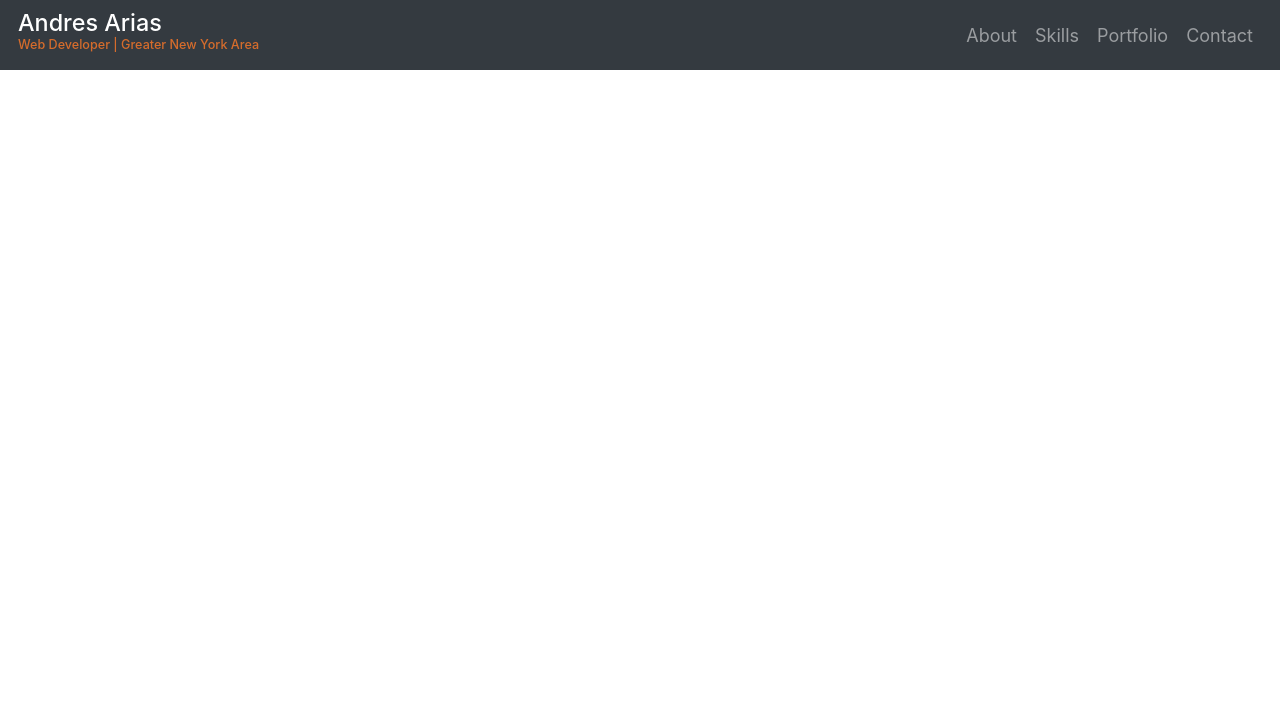
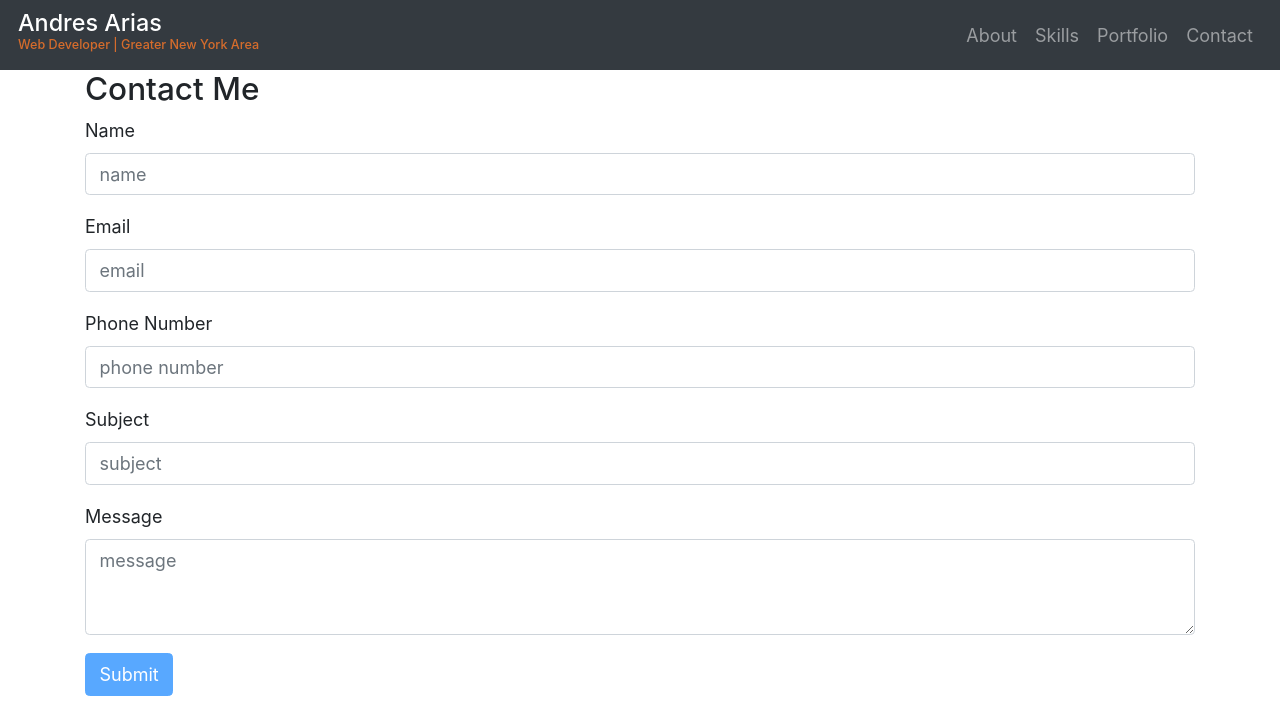
Before and after one commit to aarias89/aarias89.github.io, a Gatsby site in the folder aarias89.github.io/: page / in a window 1280 px wide. Built offline with nearby package versions, Linux system fonts and the light colour scheme; Gatsby itself is replaced by a stand-in of ours.

Commit message:
Create controlled form with validation fields for contact form component

```diff
--- a/aarias89.github.io/gatsby-config.js
+++ b/aarias89.github.io/gatsby-config.js
@@ -24,7 +24,7 @@ module.exports = {
         background_color: `#663399`,
         theme_color: `#663399`,
         display: `minimal-ui`,
-        icon: `src/images/wolf-one-paw.png`, // This path is relative to the root of the site.
+        icon: `src/images/gatsby-icon.png`, // This path is relative to the root of the site.
       },
     },
     // this (optional) plugin enables Progressive Web App + Offline functionality
--- /dev/null
+++ b/aarias89.github.io/src/components/contact-form.js
@@ -0,0 +1,41 @@
+import React, { Component } from "react"
+import Form from "react-bootstrap/Form"
+import Button from "react-bootstrap/Button"
+import ButtonToolbar from "react-bootstrap/ButtonToolbar"
+
+class ContactForm extends Component {
+  render() {
+    return (
+      <div className="container">
+        <h3>Contact Me</h3>
+        <Form action="https://formspree.io/andresar11@gmail.com" method="POST">
+          <Form.Group controlId="exampleForm.ControlInput1">
+            <Form.Label>Name</Form.Label>
+            <Form.Control type="text" placeholder="full name" />
+          </Form.Group>
+          <Form.Group controlId="exampleForm.ControlInput1">
+            <Form.Label>Phone Number</Form.Label>
+            <Form.Control type="text" placeholder="phone number" />
+          </Form.Group>
+          <Form.Group controlId="exampleForm.ControlInput1">
+            <Form.Label>Subject</Form.Label>
+            <Form.Control type="text" placeholder="subject" />
+          </Form.Group>
+          <Form.Group controlId="exampleForm.ControlInput1">
+            <Form.Label>Email address</Form.Label>
+            <Form.Control type="email" placeholder="name@example.com" />
+          </Form.Group>
+          <Form.Group controlId="exampleForm.ControlTextarea1">
+            <Form.Label>Message</Form.Label>
+            <Form.Control as="textarea" rows="3" />
+          </Form.Group>
+          <ButtonToolbar>
+            <Button as="input" type="submit" value="Submit" />
+          </ButtonToolbar>
+        </Form>
+      </div>
+    )
+  }
+}
+
+export default ContactForm
--- a/aarias89.github.io/src/components/layout.css
+++ b/aarias89.github.io/src/components/layout.css
@@ -620,3 +620,15 @@ pre tt:after {
     font-size: 100%;
   }
 }
+
+/* ========    CUSTOM CSS  */
+
+.form-control {
+  width: 50%;
+  border: 1px solid #ccc;
+  padding: 10px;
+}
+
+.control-error {
+  border: 1px solid red !important;
+}
--- a/aarias89.github.io/src/components/layout.js
+++ b/aarias89.github.io/src/components/layout.js
@@ -11,6 +11,8 @@ import PropTypes from "prop-types"
 
 // import Header from "./header"
 import Menu from "./menu"
+// import ContactForm from "./contact-form"
+import FormContainer from "./submitFormComponents/FormContainer"
 import "./layout.css"
 
 const Layout = ({ children }) => {
@@ -28,6 +30,9 @@ const Layout = ({ children }) => {
     <>
       {/* <Header siteTitle={data.site.siteMetadata.title} /> */}
       <Menu />
+      <FormContainer />
+      <br></br>
+      {/* <ContactForm /> */}
       <div
         style={{
           margin: `0 auto`,
--- /dev/null
+++ b/aarias89.github.io/src/components/submitFormComponents/Email.js
@@ -0,0 +1,19 @@
+import React from "react"
+import Form from "react-bootstrap/Form"
+
+const Email = props => {
+  let formControl = "form-control"
+
+  if (props.touched && !props.valid) {
+    formControl = "form-control control-error"
+  }
+
+  return (
+    <div className="form-group">
+      <Form.Label>{props.labelName}</Form.Label>
+      <input type="email" className={formControl} {...props} />
+    </div>
+  )
+}
+
+export default Email
--- /dev/null
+++ b/aarias89.github.io/src/components/submitFormComponents/FormContainer.js
@@ -0,0 +1,165 @@
+import React, { Component } from "react"
+
+import validate from "../../helpers/validate"
+import Button from "react-bootstrap/Button"
+import ButtonToolbar from "react-bootstrap/ButtonToolbar"
+import TextInput from "./TextInput"
+import TextArea from "./TextArea"
+import Email from "./Email"
+
+class FormContainer extends Component {
+  constructor() {
+    super()
+
+    this.state = {
+      formIsValid: false,
+      formControls: {
+        name: {
+          value: "",
+          placeholder: "name",
+          valid: false,
+          validationRules: {
+            minLength: 4,
+            isRequired: true,
+          },
+          touched: false,
+        },
+        phone: {
+          value: "",
+          placeholder: "phone number",
+          valid: true,
+          validationRules: {
+            minLength: 0,
+            isRequired: false,
+          },
+        },
+        my_email: {
+          value: "",
+          placeholder: "email",
+          valid: false,
+          validationRules: {
+            isRequired: false,
+            isEmail: true,
+          },
+          touched: false,
+        },
+        subject: {
+          value: "",
+          placeholder: "subject",
+          valid: false,
+          validationRules: {
+            minLength: 5,
+            isRequired: true,
+          },
+          touched: false,
+        },
+        message: {
+          value: "",
+          placeholder: "message",
+          valid: false,
+          validationRules: {
+            minLength: 5,
+            isRequired: true,
+          },
+          touched: false,
+        },
+      },
+    }
+  }
+
+  changeHandler = event => {
+    const name = event.target.name
+    const value = event.target.value
+
+    const updatedControls = {
+      ...this.state.formControls,
+    }
+    const updatedFormElement = {
+      ...updatedControls[name],
+    }
+    updatedFormElement.value = value
+    updatedFormElement.touched = true
+    updatedFormElement.valid = validate(
+      value,
+      updatedFormElement.validationRules
+    )
+
+    updatedControls[name] = updatedFormElement
+
+    let formIsValid = true
+    for (let inputIdentifier in updatedControls) {
+      formIsValid = updatedControls[inputIdentifier].valid && formIsValid
+    }
+
+    this.setState({
+      formControls: updatedControls,
+      formIsValid: formIsValid,
+    })
+  }
+
+  formSubmitHandler = () => {
+    console.dir(this.state.formControls)
+  }
+
+  render() {
+    return (
+      <div className="container">
+        <h3>Contact Me</h3>
+        <TextInput
+          name="name"
+          labelName="Name"
+          placeholder={this.state.formControls.name.placeholder}
+          value={this.state.formControls.name.value}
+          onChange={this.changeHandler}
+          touched={this.state.formControls.name.touched}
+          valid={this.state.formControls.name.valid}
+        />
+        <Email
+          name="my_email"
+          labelName="Email"
+          placeholder={this.state.formControls.my_email.placeholder}
+          value={this.state.formControls.my_email.value}
+          onChange={this.changeHandler}
+          touched={this.state.formControls.my_email.touched}
+          valid={this.state.formControls.my_email.valid}
+        />
+        <TextInput
+          name="phone"
+          labelName="Phone Number"
+          placeholder="phone number"
+          value={this.state.formControls.phone.value}
+          onChange={this.changeHandler}
+        />
+        <TextInput
+          name="subject"
+          labelName="Subject"
+          placeholder={this.state.formControls.subject.placeholder}
+          value={this.state.formControls.subject.value}
+          onChange={this.changeHandler}
+          touched={this.state.formControls.subject.touched}
+          valid={this.state.formControls.subject.valid}
+        />
+        <TextArea
+          name="message"
+          labelName="Message"
+          placeholder="message"
+          value={this.state.formControls.message.value}
+          onChange={this.changeHandler}
+          touched={this.state.formControls.message.touched}
+          valid={this.state.formControls.message.valid}
+        />
+        <ButtonToolbar>
+          <Button
+            onClick={this.formSubmitHandler}
+            disabled={!this.state.formIsValid}
+            as="input"
+            type="submit"
+            value="Submit"
+          />
+        </ButtonToolbar>
+      </div>
+    )
+  }
+}
+
+export default FormContainer
--- /dev/null
+++ b/aarias89.github.io/src/components/submitFormComponents/TextArea.js
@@ -0,0 +1,19 @@
+import React from "react"
+import Form from "react-bootstrap/Form"
+
+const TextArea = props => {
+  let formControl = "form-control"
+
+  if (props.touched && !props.valid) {
+    formControl = "form-control control-error"
+  }
+
+  return (
+    <div className="form-group">
+      <Form.Label>{props.labelName}</Form.Label>
+      <textarea {...props} rows="3" className={formControl} />
+    </div>
+  )
+}
+
+export default TextArea
--- /dev/null
+++ b/aarias89.github.io/src/components/submitFormComponents/TextInput.js
@@ -0,0 +1,17 @@
+import React from "react"
+import Form from "react-bootstrap/Form"
+
+const TextInput = props => {
+  let formControl = "form-control"
+  if (props.touched && !props.valid) {
+    formControl = "form-control control-error"
+  }
+  return (
+    <Form.Group controlId="exampleForm.ControlInput1">
+      <Form.Label>{props.labelName}</Form.Label>
+      <Form.Control className={formControl} type="text" {...props} />
+    </Form.Group>
+  )
+}
+
+export default TextInput
--- /dev/null
+++ b/aarias89.github.io/src/helpers/validate.js
@@ -0,0 +1,57 @@
+const validate = (value, rules) => {
+  let isValid = true
+
+  for (let rule in rules) {
+    switch (rule) {
+      case "minLength":
+        isValid = isValid && minLengthValidator(value, rules[rule])
+        break
+
+      case "isRequired":
+        isValid = isValid && requiredValidator(value)
+        break
+
+      case "isEmail":
+        isValid = isValid && emailValidator(value)
+        break
+
+      default:
+        isValid = true
+    }
+  }
+
+  return isValid
+}
+
+/**
+ * minLength Val
+ * @param  value
+ * @param  minLength
+ * @return
+ */
+const minLengthValidator = (value, minLength) => {
+  return value.length >= minLength
+}
+
+/**
+ * Check to confirm that feild is required
+ *
+ * @param  value
+ * @return
+ */
+const requiredValidator = value => {
+  return value.trim() !== ""
+}
+
+/**
+ * Email validation
+ *
+ * @param value
+ * @return
+ */
+const emailValidator = value => {
+  var re = /^(([^<>()\[\]\\.,;:\s@"]+(\.[^<>()\[\]\\.,;:\s@"]+)*)|(".+"))@((\[[0-9]{1,3}\.[0-9]{1,3}\.[0-9]{1,3}\.[0-9]{1,3}\])|(([a-zA-Z\-0-9]+\.)+[a-zA-Z]{2,}))$/
+  return re.test(String(value).toLowerCase())
+}
+
+export default validate
```
Also changed, not shown: aarias89.github.io/src/components/menu.css (+0 -15 lines), aarias89.github.io/src/components/submitFormComponents/Password.js (added, +17 -0 lines).
